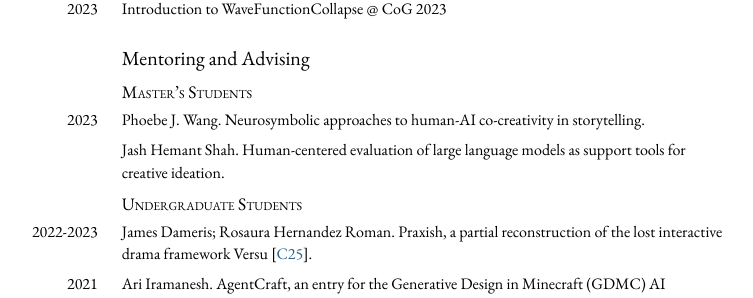
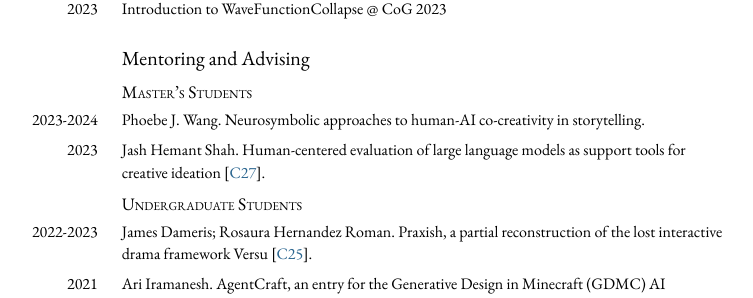
Before and after one commit to mkremins/mkremins.github.io, a Jekyll site: the page built from cv/index.html, in a window 1280 px wide and 900 px high, scrolled down 8768 px. Shown: the part 151-449 px from the top of the window, without its empty margins (261-1014 px from the left). Built offline with Jekyll 4.4.1, drawn with Linux system fonts in a browser that asks for light colours.

Commit message:
Update mentoring and advising

```diff
--- a/cv/index.html
+++ b/cv/index.html
@@ -368,12 +368,12 @@ layout: null
       <h2>Mentoring and Advising</h2>
       <h3>Master’s Students</h3>
       <div class="dated-entry">
-        <div class="dated-date">2023</div>
+        <div class="dated-date">2023-2024</div>
         <div class="dated-content">Phoebe J. Wang. Neurosymbolic approaches to human-AI co-creativity in storytelling.</div>
       </div>
       <div class="dated-entry">
-        <div class="dated-date"></div>
-        <div class="dated-content">Jash Hemant Shah. Human-centered evaluation of large language models as support tools for creative ideation.</div>
+        <div class="dated-date">2023</div>
+        <div class="dated-content">Jash Hemant Shah. Human-centered evaluation of large language models as support tools for creative ideation [<a href="#C27">C27</a>].</div>
       </div>
       <!--<div class="dated-entry">
         <div class="dated-date">2020-2021</div>
```
